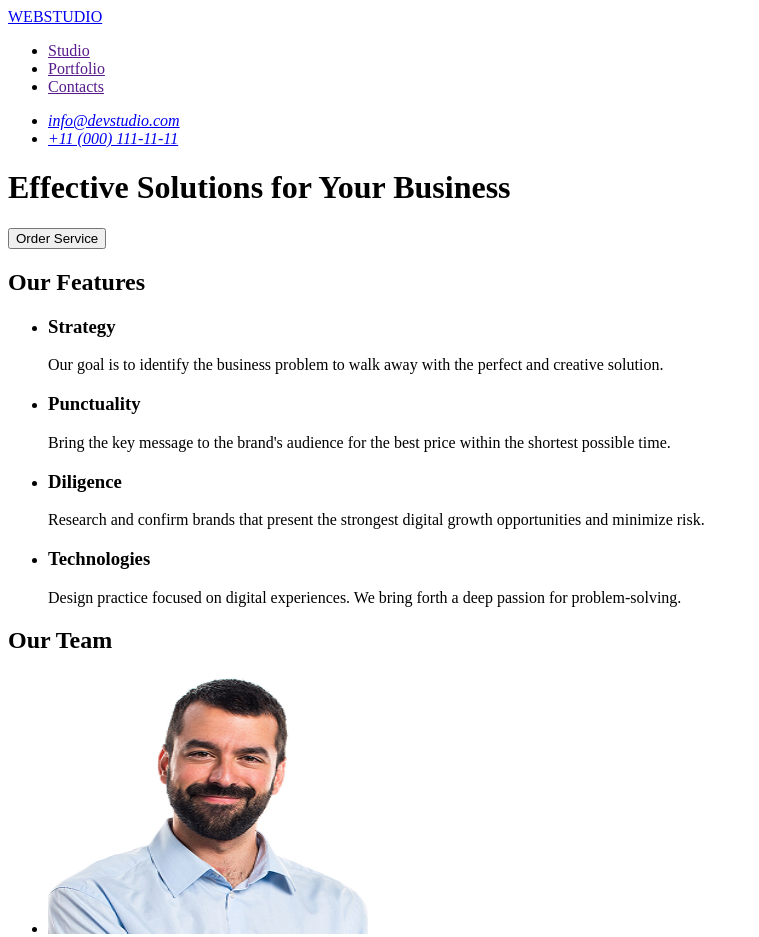
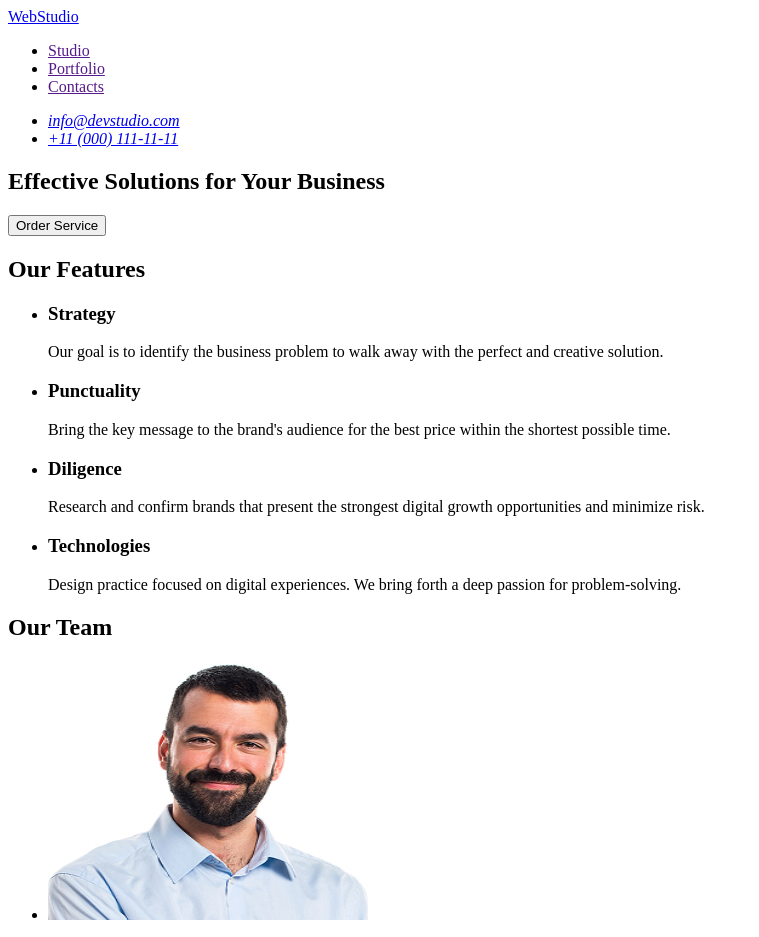
Before and after one commit to Reila1/Sofia-Mouseenko, a plain HTML site: page index.html in a window 1280 px wide. Shown: the top 937 px of the page, without its empty margins (0-759 px from the left). Drawn offline with Linux system fonts and the light colour scheme.

Commit message:
Update index.html

```diff
--- a/index.html
+++ b/index.html
@@ -8,7 +8,7 @@
 <body>
     <header>
         <nav>
-            <a href="./index.html" class="logo">WEBSTUDIO</a>
+            <a href="./index.html" class="logo">WebStudio</a>
             <ul>
                 <li><a href="">Studio</a></li>
                 <li><a href="">Portfolio</a></li>
@@ -23,24 +23,23 @@
         </address>
     </header>
     <main>
-
+        <section class="hero">
                 <h1>Effective Solutions for Your Business</h1>
                 <button class="button">Order Service</button>
-
+        </section>
         <section class="features">
-
                 <h2>Our Features</h2>
-                <ul >
-                    <li >
+                <ul>
+                    <li>
                         <h3>Strategy</h3>
                         <p>Our goal is to identify the business problem to walk away with the perfect and creative solution.</p>
                     </li>
-                    <li >
+                    <li>
                         <h3>Punctuality</h3>
                         <p>Bring the key message to the brand's audience for the best price within the shortest possible time.
                         </p>
                     </li>
-                    <li >
+                    <li>
                         <h3>Diligence</h3>
                         <p>Research and confirm brands that present the strongest digital growth opportunities and minimize
                             risk.</p>
@@ -88,7 +87,7 @@
 
     </main>
     <footer>
-            <a href="./index.html" class="logo">WEBSTUDIO</a>
+            <a href="./index.html" class="logo">WebStudio</a>
             <p>Increase the flow of customers and sales for your business with digital marketing & growth solutions.</p>
     </footer>
 
```
